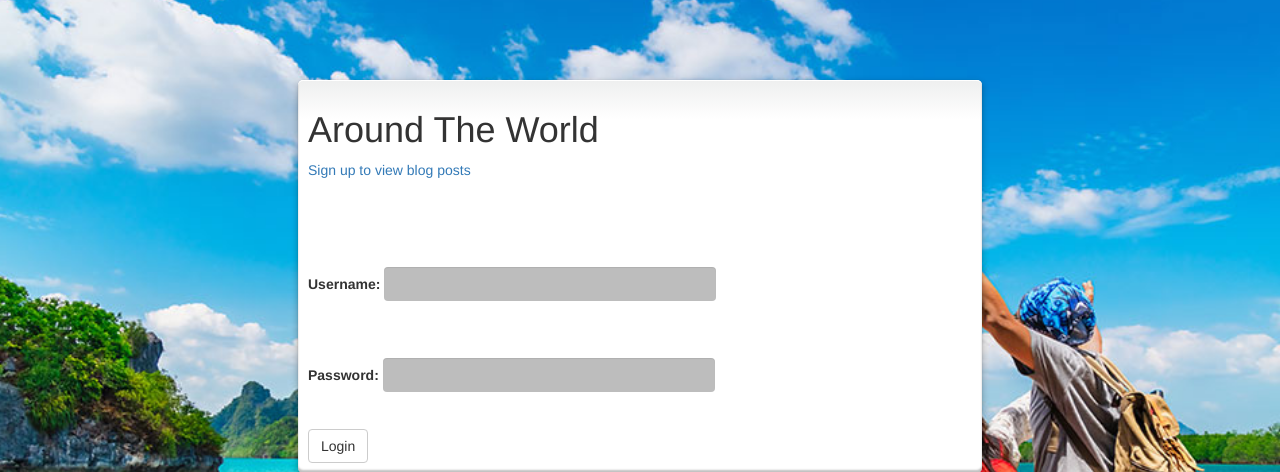
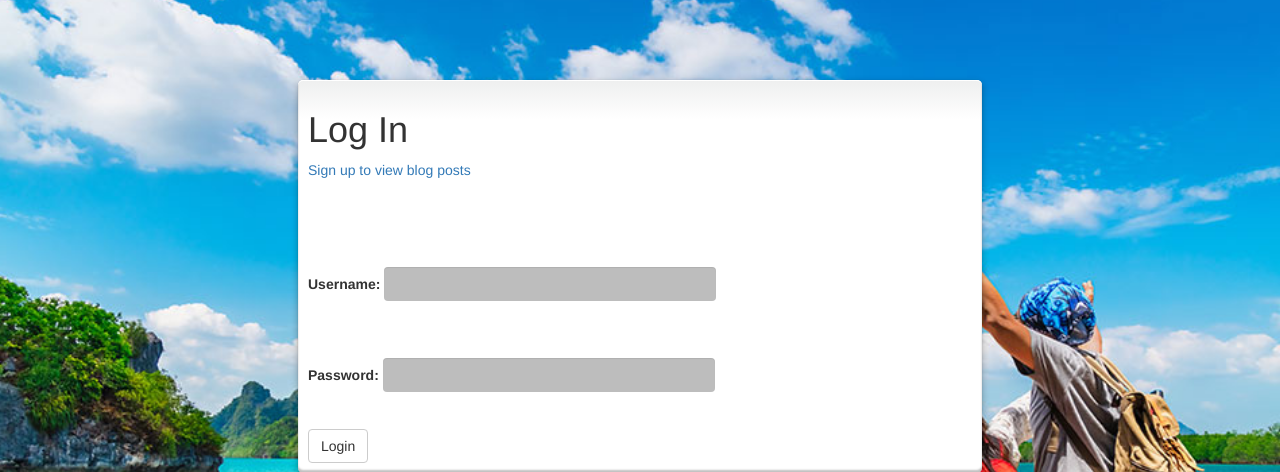
Before and after one commit to JaedenHufnagle/CSC210FinalProject, a Flask app: page /signin.html in a window 1280 px wide. Shown: the part 52-524 px from the top of the page. Run offline with Flask 2, Linux system fonts and the light colour scheme; some libraries are stand-ins or nearby versions.

Commit message:
Update signin.html

```diff
--- a/templates/signin.html
+++ b/templates/signin.html
@@ -11,7 +11,7 @@
 
 <div class="form-1">
 
-  <h1>Around The World</h1>
+  <h1>Log In</h1>
   <a href='/signup.html'>Sign up to view blog posts</a>
   <hr><br>
   {% with messages = get_flashed_messages() %}
```
